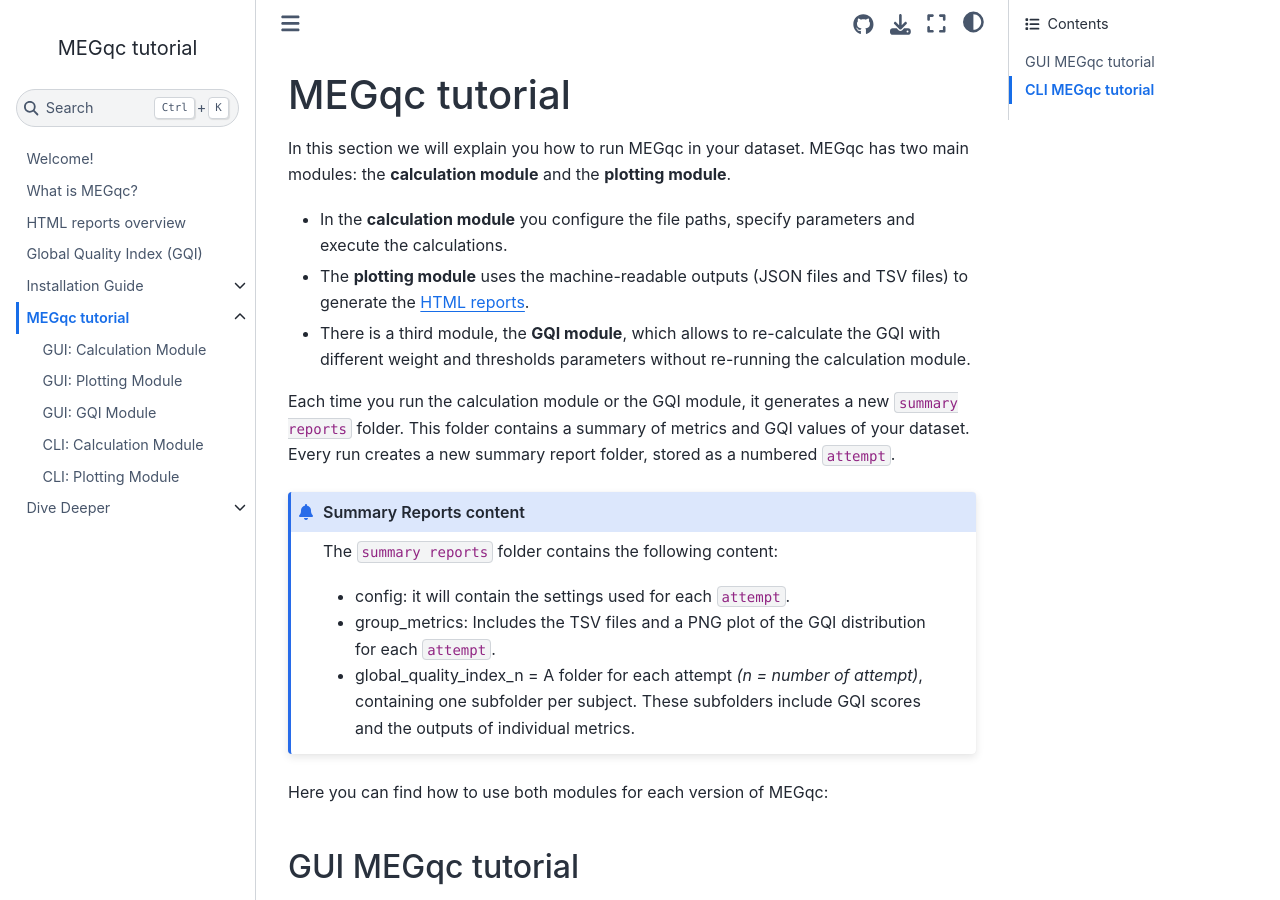
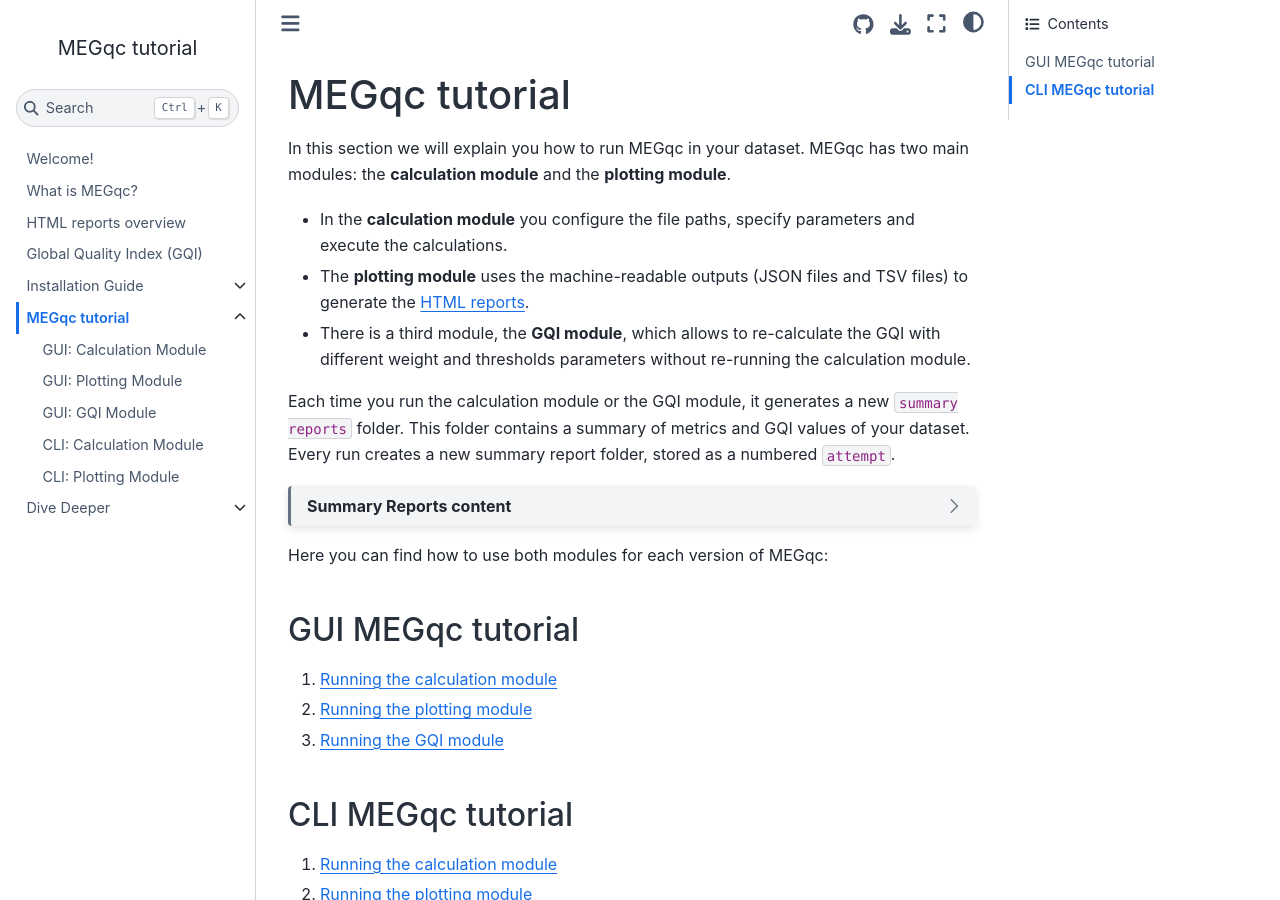
Before and after one commit to ANCPLabOldenburg/megqc_documentation, a Jupyter Book: the page built from book/tutorial.md, in a window 1280 px wide and 900 px high. Built offline with Jupyter Book 1.0.4 settings and Sphinx 7.4.7 and the Sphinx Book theme 1.1.4, drawn with Linux system fonts in a browser that asks for light colours; pages that are not in the unit, such as notebooks, are missing from menus.

Commit message:
Update tutorial.md

````diff
--- a/book/tutorial.md
+++ b/book/tutorial.md
@@ -7,8 +7,7 @@ In this section we will explain you how to run MEGqc in your dataset. MEGqc has
 
 Each time you run the calculation module or the GQI module, it generates a new `summary reports` folder. This folder contains a summary of metrics and GQI values of your dataset. Every run creates a new summary report folder, stored as a numbered `attempt`.
 
-```{admonition} Summary Reports content
-::dropdown::
+```{dropdown} Summary Reports content
 
 The `summary reports` folder contains the following content:
 * config: it will contain the settings used for each `attempt`.
````
